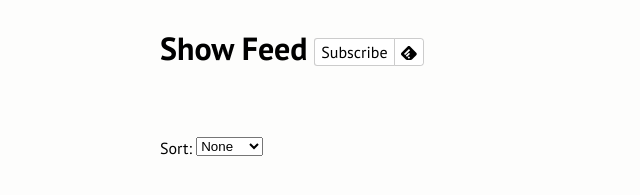
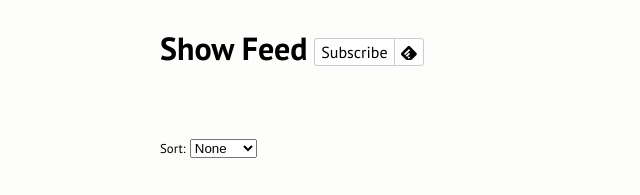
Before and after one commit to Reeywhaar/want-my-rss, a browser extension: page ext/show.html in a window 1280 px wide. Shown: the top 195 px of the page, 0-640 px from the left. Drawn offline with Linux system fonts and the light colour scheme; files whose address does not match are found by name.

Commit message:
adjust sort label

```diff
--- a/ext/show.css
+++ b/ext/show.css
@@ -154,8 +154,8 @@ a.header__main-url:visited:hover {
 	display: inline-block;
 }
 
-.items-sort__select {
-	vertical-align: 0.2em;
+.items-sort__label {
+	font-size: 0.8em;
 }
 
 /* item */
--- a/ext/show.js
+++ b/ext/show.js
@@ -84,7 +84,7 @@ function render(context) {
 		</header>
 		<main class="main body__main">
 			<label class="items-sort">
-				Sort: <select class="items-sort__select">
+				<span class="items-sort__label">Sort:</span> <select class="items-sort__select">
 					${SortingsList.map(
 						sort =>
 							`<option value="${sort}" ${
```
